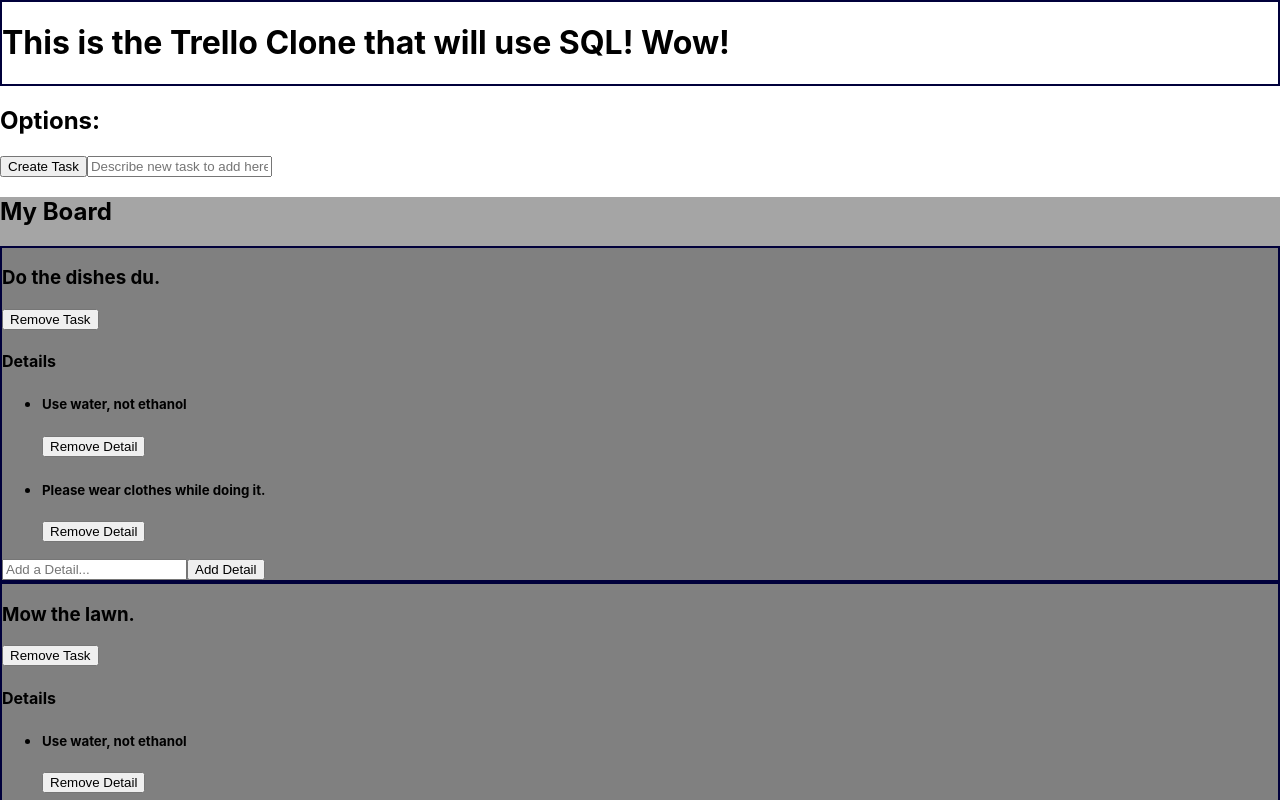
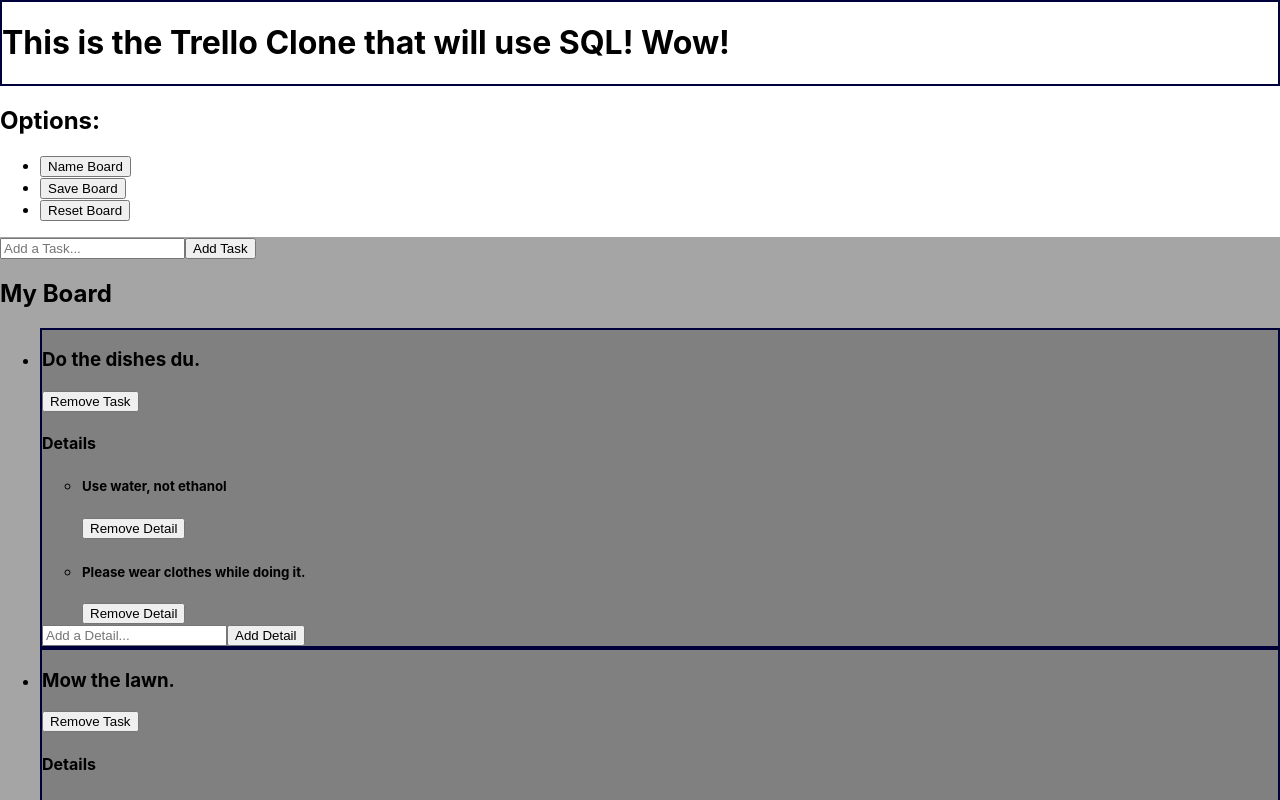
Before and after one commit to spoofBlue/Trello-SQL-clone, a React (Create React App) app: page / in a window 1280 px wide. Shown: the top 800 px of the page. Built offline with nearby package versions, Linux system fonts and the light colour scheme.

Commit message:
fixed indexing error, added task creation functionality, move task creation to the board component

```diff
--- a/src/components/App.js
+++ b/src/components/App.js
@@ -13,8 +13,10 @@
           This is the Trello Clone that will use SQL! Wow!
         </h1>
       </header>
-      <Panel />
-      <Board />
+      <main>
+        <Panel />
+        <Board />
+      </main>
     </div>
   );
 }
--- a/src/components/board.js
+++ b/src/components/board.js
@@ -1,15 +1,43 @@
 
 import React from 'react';
 import Task from './task';
+import AddForm from './add-form';
 
-function Board() {
-    return (
-        <div className="board">
-            <h2>My Board</h2>
-            <Task taskName="Do the dishes du." />
-            <Task taskName="Mow the lawn." />
-        </div>
-    );
+export default class Board extends React.Component {
+    constructor(props) {
+        super(props);
+        this.state = {
+            tasks: ["Do the dishes du.", "Mow the lawn."]
+        }
+
+        this.removeTask = this.removeTask.bind(this);
+        this.addTask = this.addTask.bind(this);
+    }
+
+    removeTask(index) {
+        console.log(`remove task at index: `, index);
+        console.log(this.state);
+        let newTasks = this.state.tasks;
+        newTasks.splice(index, 1);
+        this.setState({ tasks: newTasks });
+    }
+
+    addTask(text) {
+        this.setState({ tasks: [...this.state.tasks, text] });
+    }
+
+    render() {
+        const tasks = this.state.tasks.map((task, index) =>
+            <li key={index} >
+                <Task index={index} taskDescription={task} removeItem={this.removeTask} />
+            </li>
+        );
+        return (
+            <div className="board">
+                <AddForm type="Task" addItem={this.addTask} />
+                <h2>My Board</h2>
+                <ul>{tasks}</ul>
+            </div>
+        );
+    }
 }
-
-export default Board;
--- a/src/components/detail.js
+++ b/src/components/detail.js
@@ -4,9 +4,9 @@
 
 export default function Detail(props) {
     return (
-        <li index={props.index}>
-            <h5>{props.description}</h5>
+        <div className="detail" index={props.index}>
+            <h5>{props.detailDescription}</h5>
             <DeleteForm type="Detail" {...props} />
-        </li>
+        </div>
     );
 }
--- a/src/components/panel.js
+++ b/src/components/panel.js
@@ -5,8 +5,11 @@
     return (
         <div className="panel">
             <h2>Options:</h2>
-            <input type="button" className="create-new-task" value="Create Task" />
-            <input type="text" className="new-task-text" placeholder="Describe new task to add here..." />
+            <ul>
+                <li><button>Name Board</button></li>
+                <li><button>Save Board</button></li>
+                <li><button>Reset Board</button></li>
+            </ul>
         </div>
     )
 }
--- a/src/components/task.js
+++ b/src/components/task.js
@@ -2,6 +2,7 @@
 import React from 'react';
 import Detail from './detail';
 import AddForm from './add-form';
+import DeleteForm from './delete-form';
 
 // Specify an id to each task for reference.
 
@@ -9,7 +10,7 @@
     constructor(props) {
         super(props);
         this.state = {
-            details: ["Use water, not ethanol", "Please wear clothes while doing it."]
+            details: ["Use water, not ethanol", "Please wear clothes while doing it."],
         };
 
         this.removeDetail = this.removeDetail.bind(this);
@@ -31,13 +32,15 @@
 
     render() {
         const details = this.state.details.map((detail, index) =>
-            <Detail index={index} description={detail} removeItem={this.removeDetail} />
+            <li key={index}>
+                <Detail index={index} detailDescription={detail} removeItem={this.removeDetail} />
+            </li>
         );
 
         return (
-            <div className="task" >
-                <h3>{this.props.taskName}</h3>
-                <input type="button" className="remove-task-button" value="Remove Task" />
+            <div className="task" index={this.props.index}>
+                <h3>{this.props.taskDescription}</h3>
+                <DeleteForm type="Task" {...this.props} />
                 <h4>Details</h4>
                 <ul>{details}</ul>
                 <AddForm type="Detail" addItem={this.addDetail} />
```
